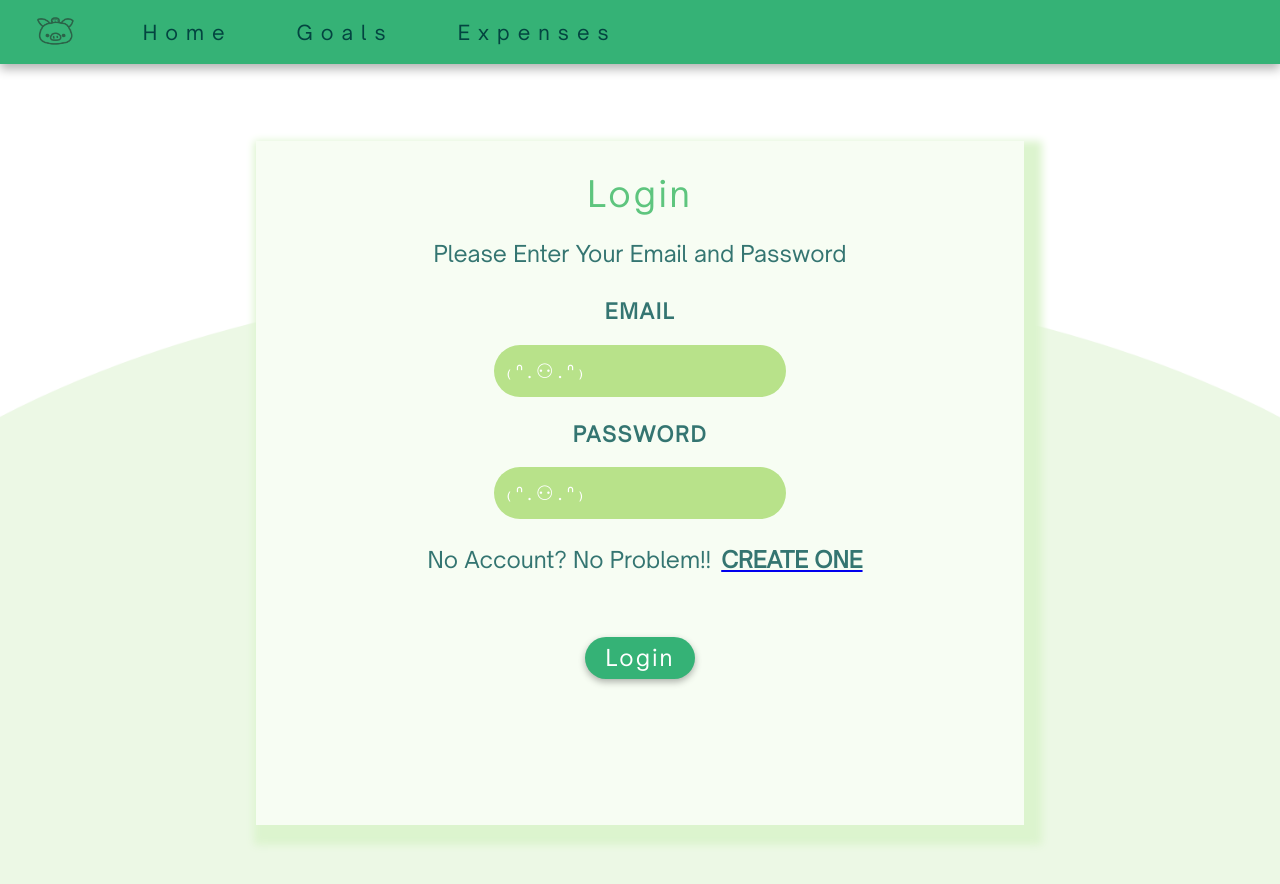
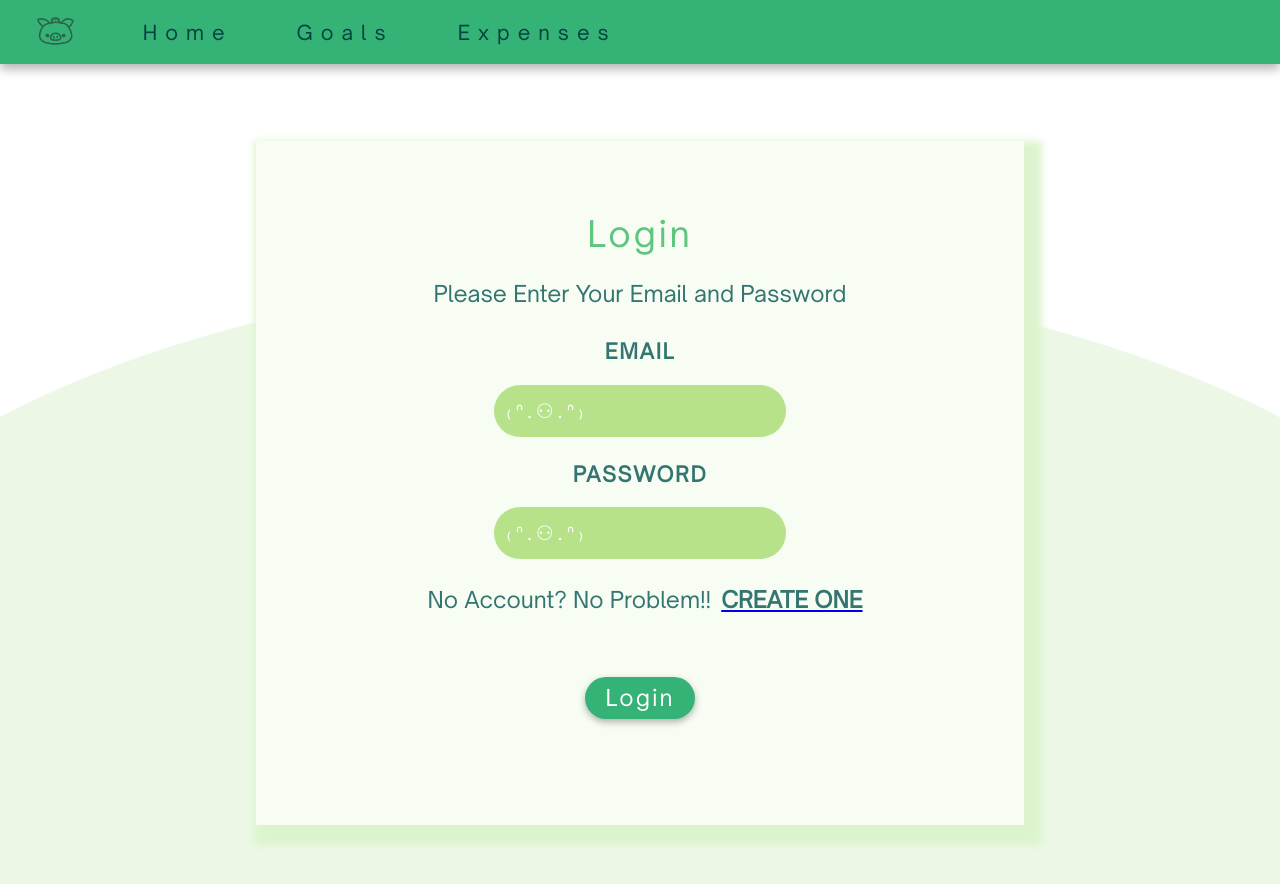
Before and after one commit to vincetrain/budgie, a React (Create React App) app: page /LoginPage in a window 1280 px wide. Shown: the top 884 px of the page. Built offline with nearby package versions, Linux system fonts and the light colour scheme.

Commit message:
check this for me

```diff
--- a/src/Pages/LoginPage.scss
+++ b/src/Pages/LoginPage.scss
@@ -27,7 +27,13 @@
 
 .WordsContainer {
     font-family: "OpenSauce";
-    display: flex;
+    display: block;
+    //border: 3px solid red;
+    position: relative;
+    top: 40px;
+    justify-content: center;
+    align-items: center;
+    vertical-align: middle;
     margin-top: 10%;
     margin-bottom: 10%;
     margin-left: 10%;
```
